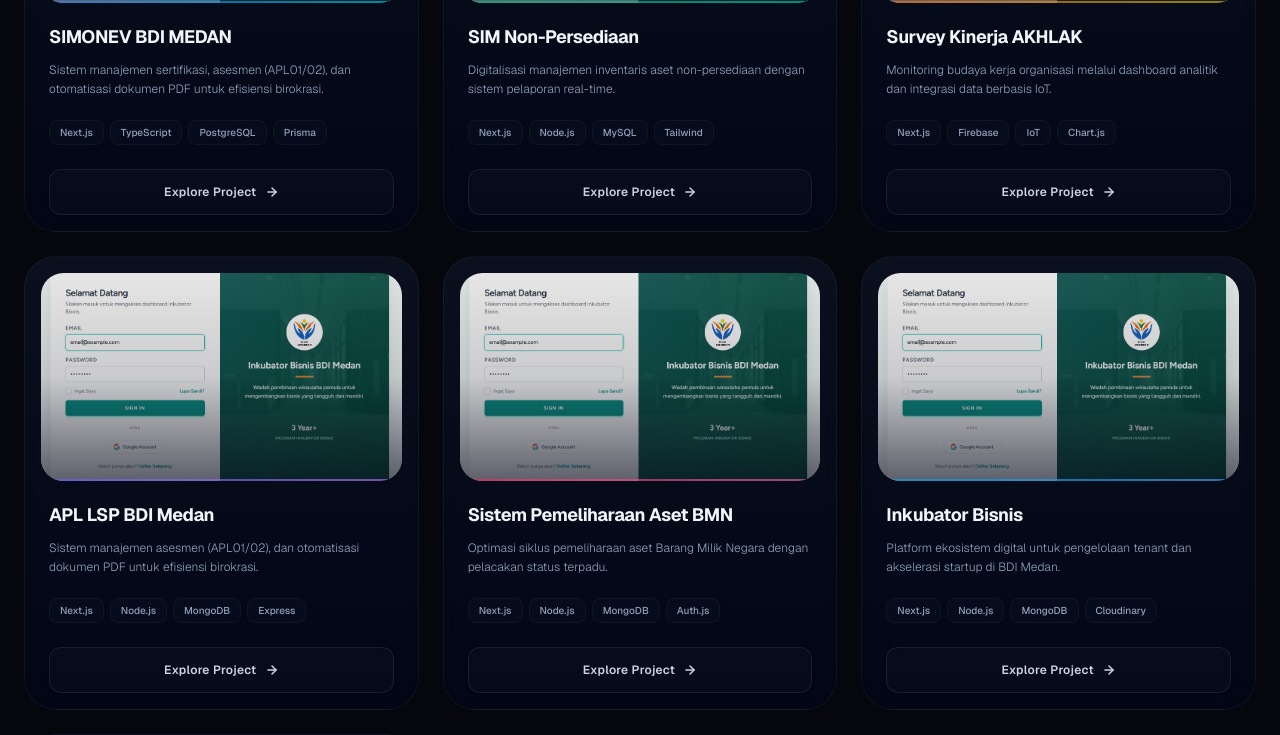
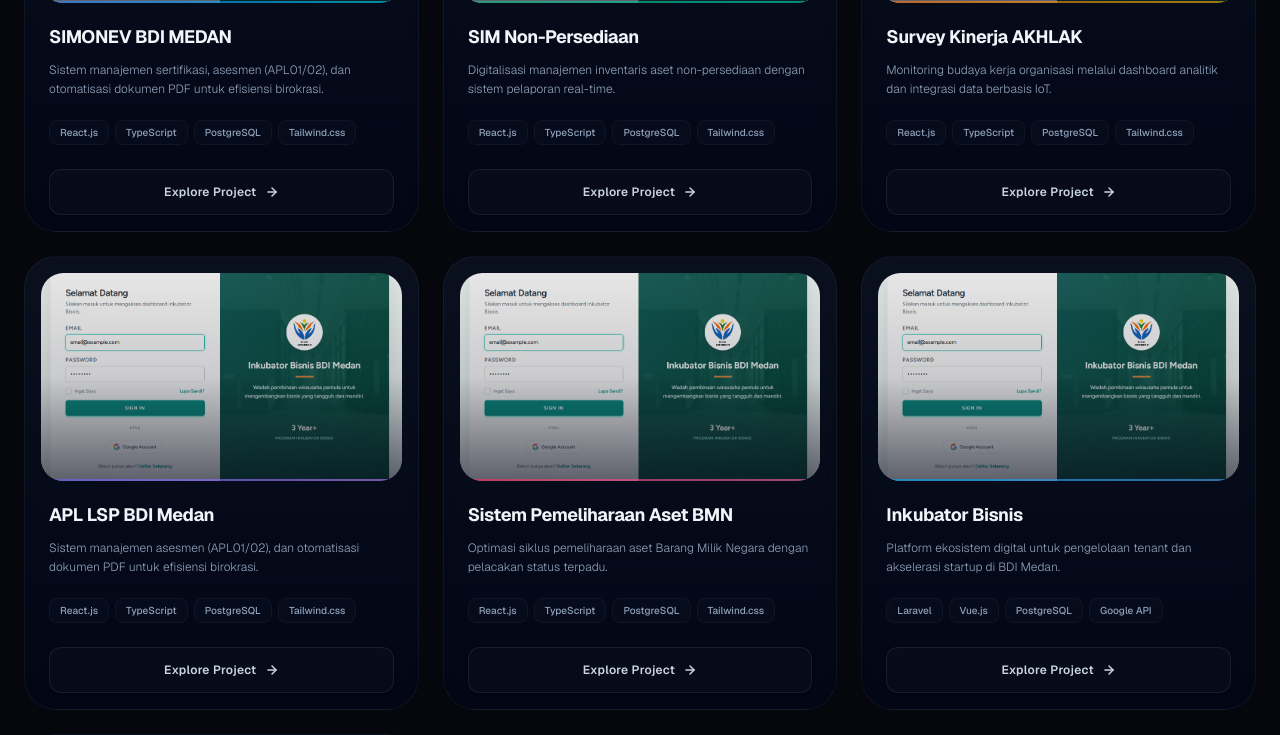
Before and after one commit to mhdfahrurozi/project-magangbdi, a Next.js app: page / in a window 1280 px wide. Shown: the part 820-1555 px from the top of the page. Built offline with nearby package versions, Linux system fonts and the light colour scheme.

Commit message:
update technologies

```diff
--- a/app/page.tsx
+++ b/app/page.tsx
@@ -7,7 +7,7 @@ const projects = [
     title: "SIMONEV BDI MEDAN",
     description: "Sistem manajemen sertifikasi, asesmen (APL01/02), dan otomatisasi dokumen PDF untuk efisiensi birokrasi.",
     image: "/projects/inkubis1.png",
-    technologies: ["Next.js", "TypeScript", "PostgreSQL", "Prisma"],
+    technologies: ["React.js", "TypeScript", "PostgreSQL", "Tailwind.css"],
     color: "from-blue-500 to-cyan-400"
   },
   {
@@ -15,7 +15,7 @@ const projects = [
     title: "SIM Non-Persediaan",
     description: "Digitalisasi manajemen inventaris aset non-persediaan dengan sistem pelaporan real-time.",
     image: "/projects/inkubis1.png",
-    technologies: ["Next.js", "Node.js", "MySQL", "Tailwind"],
+    technologies: ["React.js", "TypeScript", "PostgreSQL", "Tailwind.css"],
     color: "from-emerald-500 to-teal-400"
   },
   {
@@ -23,7 +23,7 @@ const projects = [
     title: "Survey Kinerja AKHLAK",
     description: "Monitoring budaya kerja organisasi melalui dashboard analitik dan integrasi data berbasis IoT.",
     image: "/projects/inkubis1.png",
-    technologies: ["Next.js", "Firebase", "IoT", "Chart.js"],
+    technologies: ["React.js", "TypeScript", "PostgreSQL", "Tailwind.css"],
     color: "from-orange-500 to-amber-400"
   },
   {
@@ -31,7 +31,7 @@ const projects = [
     title: "APL LSP BDI Medan",
     description: "Sistem manajemen asesmen (APL01/02), dan otomatisasi dokumen PDF untuk efisiensi birokrasi.",
     image: "/projects/inkubis1.png",
-    technologies: ["Next.js", "Node.js", "MongoDB", "Express"],
+    technologies: ["React.js", "TypeScript", "PostgreSQL", "Tailwind.css"],
     color: "from-indigo-500 to-purple-400"
   },
   {
@@ -39,7 +39,7 @@ const projects = [
     title: "Sistem Pemeliharaan Aset BMN",
     description: "Optimasi siklus pemeliharaan aset Barang Milik Negara dengan pelacakan status terpadu.",
     image: "/projects/inkubis1.png",
-    technologies: ["Next.js", "Node.js", "MongoDB", "Auth.js"],
+    technologies: ["React.js", "TypeScript", "PostgreSQL", "Tailwind.css"],
     color: "from-rose-500 to-pink-400"
   },
   {
@@ -47,7 +47,7 @@ const projects = [
     title: "Inkubator Bisnis",
     description: "Platform ekosistem digital untuk pengelolaan tenant dan akselerasi startup di BDI Medan.",
     image: "/projects/inkubis1.png",
-    technologies: ["Next.js", "Node.js", "MongoDB", "Cloudinary"],
+    technologies: ["Laravel", "Vue.js", "PostgreSQL", "Google API"],
     color: "from-sky-500 to-blue-400"
   },
   {
@@ -55,7 +55,7 @@ const projects = [
     title: "WBS Simulator",
     description: "Simulasi Digital Timbangan Muatan Kendaraan di Pabrik Kelapa Sawit.",
     image: "/projects/inkubis1.png",
-    technologies: ["Next.js", "TypeScript", "Three.js", "Firebase"],
+    technologies: ["Nuxt.js", "Tailwind.css", "Offline Apps"],
     color: "from-violet-500 to-fuchsia-400"
   }
 ];
```
